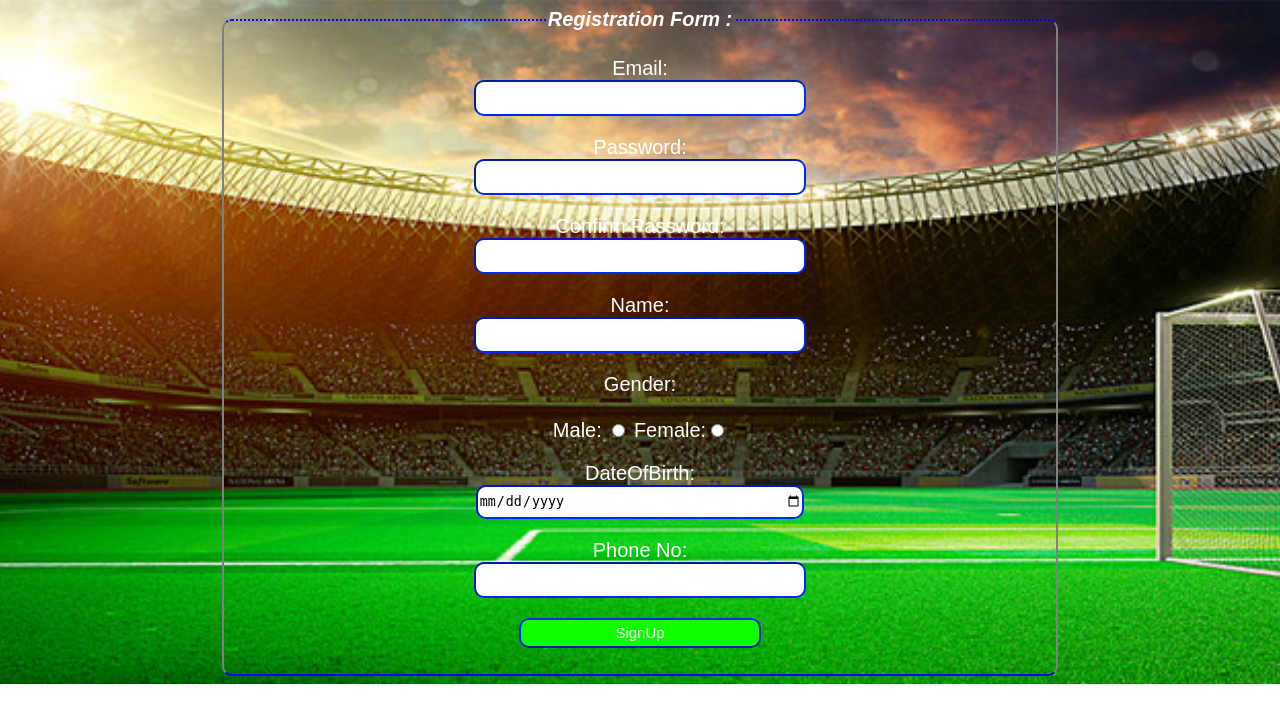
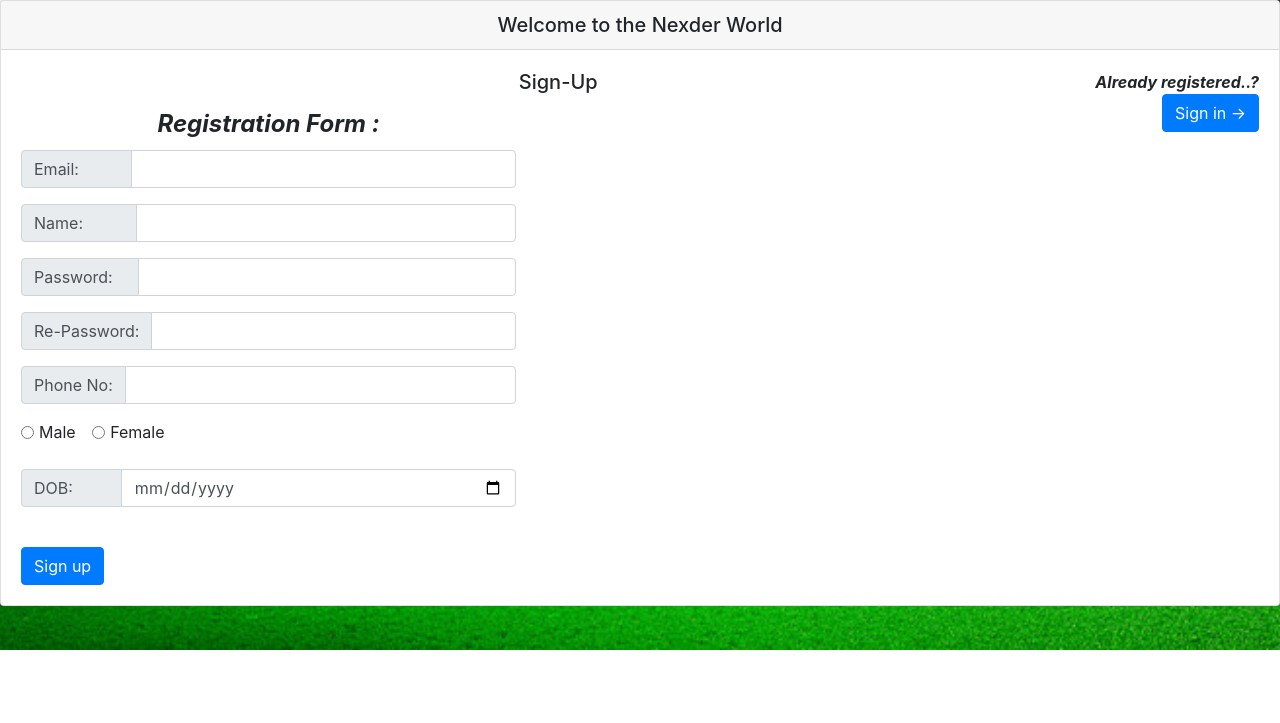
Before and after one commit to hisaransh/Nexdere, a PHP site: page /signup.php in a window 1280 px wide. Shown: the top 723 px of the page. Run offline with PHP 8.4, Linux system fonts and the light colour scheme.

Commit message:
sinup visuals updated

```diff
--- a/signup.php
+++ b/signup.php
@@ -4,11 +4,13 @@
 	<title>NexDeer</title>
 	<meta name = "viewport" content="width=device-width, initial-scale=1, user-scalable=no"/>
 	<title></title>
-	<!-- <link rel="stylesheet" href="css/bootstrap.min.cs --><!-- s"> -->
+	<link rel="stylesheet" href="css/bootstrap.min.cs --><!-- s">
 	<link rel="stylesheet" href="css/style.css">
-	<!-- <link rel="stylesheet" href="https://cdnjs.cloudflare.com/ajax/libs/font-awesome/4.7.0/css/font-awesome.min.css">
-	 -->
-	 <script>
+	<link rel="stylesheet" href="https://stackpath.bootstrapcdn.com/bootstrap/4.1.3/css/bootstrap.min.css" integrity="sha384-MCw98/SFnGE8fJT3GXwEOngsV7Zt27NXFoaoApmYm81iuXoPkFOJwJ8ERdknLPMO" crossorigin="anonymous">
+	<link rel="stylesheet" href="https://cdnjs.cloudflare.com/ajax/libs/font-awesome/4.7.0/css/font-awesome.min.css">
+
+
+	<script>
 		function validate()
 		{
 			var userName = document.forms["signupform"]["name"].value;
@@ -16,21 +18,8 @@
 			var password1 = document.forms["signupform"]["password"].value;
 			var password2 = document.forms["signupform"]["password2"].value;
 			var error = "";
-			var length = password1.length;
-            if(length<8)
-            {
-                error = "Length of password shoud be greater then 8";
-				document.getElementById('forerror').innerHTML = error;
-				return false;
-            }
-			if(password1 != password2)
-			{
-				error = "Password and confirm password are not same";
-				document.getElementById('forerror').innerHTML = error;
-				return false;
-			}
 
-			length = userName.length;
+			var length = userName.length;
             //Name field should not be empty
             if(userName == ""){
                 error = "Name feild is Necessary";
@@ -45,17 +34,37 @@
                 }
                 else if(userName[i] >=0 && userName[i] <=9)
                 {
-                    error = "Name feild can't contain numbers";
+                    error = "<strong>Name feild can't contain numbers</strong>";
 					document.getElementById('forerror').innerHTML = error;
+					document.getElementById('forerror').classList.remove("none");
                     return false;
                 }
             }
 
+            // validation of password
+            length = password1.length;
+            if(length<8)
+            {
+                error = "<strong>Length of password shoud be greater then 8</strong>";
+				document.getElementById('forerror').innerHTML = error;
+				document.getElementById('forerror').classList.remove("none");
+				return false;
+            }
+			if(password1 != password2)
+			{
+				error = "<strong>Password and confirm password are not same</strong>";
+				document.getElementById('forerror').innerHTML = error;
+				document.getElementById('forerror').classList.remove("none");
+				return false;
+			}
+
+			//validation of phone
 			length = phoneno.length;
 			if(length!=10)
 			{
-				error = "Enter valid phone no of 10 digits";
+				error = "<strong> Enter valid phone no of 10 digits </strong>";
 				document.getElementById('forerror').innerHTML = error;
+				document.getElementById('forerror').classList.remove("none");
 				return false;
 			}
 			for(var i = 0;i<length;i++)
@@ -64,7 +73,9 @@
                     continue;
                 }
                 else{
-                    error = "Phone Number should be in numbers";
+                    error = "<strong>Phone Number should be in numbers</strong>";
+                    document.getElementById('forerror').innerHTML = error;
+					document.getElementById('forerror').classList.remove("none");
                     return false;
                 }
             }
@@ -72,52 +83,96 @@
 		}
 	 </script>
 </head>
+
 <body class="body bg-image">
-	<form  method="POST" action = "registeringOnDatabase.php"  name="signupform" onsubmit="return validate()"  class=" _80 mar0">
-		<fieldset class="_80 mar0 fieldset">
-			<legend align ="center" class="white ">
-				<i><b>Registration Form :</b></i>
-			</legend>
-			<p align="center" class="white">
-				<label for="email" class="label" >Email:</label><br>
-				<input type="email" name="email" class="_40 input" required>
-			</p>
 
-			<p align="center" class="white">
-				<label for="password">Password:</label><br>
-				<input type="password" name="password" class="_40 input" required>
-			</p>
-
-			<p align="center" class="white">
-				<label for="confirmpassword">Confirm Password:</label><br>
-				<input type="password" name="password2" class="_40 input" required>
-			</p>
-
-			<p align="center" class="white">
-				<label for="name">Name:</label><br>
-				<input type="text" name="name" class="_40 input" required>
-			</p>
-			<p align="center" class="white">
-				<label for="gender">Gender:</label><br><br>
-				Male: <input type="radio" name="gender" value = "male">
-				Female:<input type="radio" name="gender" value = "female">
-			</p>
-			<p align="center" class="white">
-				<label for="dob">DateOfBirth:</label><br>
-				<input type="date" name="dob" class="_40 input" max=<?php
+	<div class="card">
+	  <h5 class="card-header center">Welcome to the Nexder World</h5>
+	  <div class="card-body">
+	  	<div class="right">
+	  		<span><b><i>Already registered..?</i></b></span><br>
+	  		<a href="signin.php " class="btn btn-primary right">Sign in -></a>
+	  	</div>
+	    <h5 class="card-title center">Sign-Up</h5>
+	    	<form  method="POST" action = "registeringOnDatabase.php"  name="signupform" onsubmit="return validate()"  class="mar0">
+				<fieldset class="_40 center2  ">
+					<legend align ="center" class=" ">
+						<i><b>Registration Form :</b></i>
+					</legend>
+					<div class="input-group mb-3 center ">
+					 	<div class="input-group-prepend">
+					    	<span class="input-group-text" id="inputGroup-sizing-default"> Email: &nbsp;&nbsp;&nbsp;&nbsp;&nbsp;&nbsp;&nbsp;&nbsp;
+					    	</span>
+					  	</div>
+					  	<input type="email" name="email" class="form-control" aria-label="Sizing example input" aria-describedby="inputGroup-sizing-default"
+					  	required>
+					</div>
+					<div class="input-group mb-3 center ">
+					 	<div class="input-group-prepend">
+					    	<span class="input-group-text" id="inputGroup-sizing-default"> Name: &nbsp;&nbsp;&nbsp;&nbsp;&nbsp;&nbsp;&nbsp;&nbsp;
+					    	</span>
+					  	</div>
+					  	<input type="text" name="name" class="form-control" aria-label="Sizing example input" aria-describedby="inputGroup-sizing-default" required>
+					</div>
+					<div class="input-group mb-3 center ">
+					 	<div class="input-group-prepend">
+					    	<span class="input-group-text" id="inputGroup-sizing-default"> Password:&nbsp;&nbsp;&nbsp;
+					    	</span>
+					  	</div>
+					  	<input type="Password" name="password" class="form-control" aria-label="Sizing example input" aria-describedby="inputGroup-sizing-default" required>
+					</div>
+					<div class="input-group mb-3 center ">
+					 	<div class="input-group-prepend">
+					    	<span class="input-group-text" id="inputGroup-sizing-default"> Re-Password:
+					    	</span>
+					  	</div>
+					  	<input type="Password" name="password2" class="form-control" aria-label="Sizing example input" aria-describedby="inputGroup-sizing-default" required>
+					</div>
+					<div class="input-group mb-3 center ">
+					 	<div class="input-group-prepend">
+					    	<span class="input-group-text" id="inputGroup-sizing-default"> Phone No:
+					    	</span>
+					  	</div>
+					  	<input type="Phone" name="phone" class="form-control" aria-label="Sizing example input" aria-describedby="inputGroup-sizing-default" required>
+					</div>
+					<div class="form-check form-check-inline ">
+		  				<input class="form-check-input" type="radio" name="gender" id="inlineRadio1" value="male">
+		 			 	<label class="form-check-label" for="inlineRadio1">Male</label>
+					</div>
+					<div class="form-check form-check-inline">
+		  				<input class="form-check-input" type="radio" name="gender" id="inlineRadio2" value="female">
+		  				<label class="form-check-label" for="inlineRadio2">Female</label>
+					</div>
+					<br>
+					<br>
+					<div class="input-group mb-3 center ">
+					 	<div class="input-group-prepend">
+					    	<span class="input-group-text" id="inputGroup-sizing-default"> DOB: &nbsp;&nbsp;&nbsp;&nbsp;&nbsp;&nbsp;&nbsp;
+					    	</span>
+					  	</div>
+					  	<input type="date" name="dob" class="form-control" aria-label="Sizing example input" aria-describedby="inputGroup-sizing-default" max=<?php
                         echo date('Y-m-d');
                             ?> required>
-			</p>
+					</div>
+					<br>
+					<div class="alert alert-warning alert-dismissible fade show none" role="alert" id="forerror">
+						<button type="button" class="close" data-dismiss="alert" aria-label="Close">
+						<span aria-hidden="true">&times;</span>
+						</button>
+					</div>
 
-			<p align="center" class="white">
-				<label for="phone">Phone No:</label><br>
-				<input type="tel" name="phone" class="_40 input" required>
-			</p>
-			<p align="center" class="">
-				<input type="submit" name="submit" value = "SignUp" class=" _30 input submit" required>
-			</p>
-		</fieldset>
-	</form>
-		<div id='forerror'> </div>
+					<div class="" >
+						<button type="submit" class="btn btn-primary" name="submit" value = "SignUp" required>Sign up</button>
+					</div>
+				</fieldset>
+			</form>
+	  </div>
+	</div>
+
 </body>
+
+	<script src="https://code.jquery.com/jquery-3.3.1.slim.min.js" integrity="sha384-q8i/X+965DzO0rT7abK41JStQIAqVgRVzpbzo5smXKp4YfRvH+8abtTE1Pi6jizo" crossorigin="anonymous"></script>
+    <script src="https://cdnjs.cloudflare.com/ajax/libs/popper.js/1.14.3/umd/popper.min.js" integrity="sha384-ZMP7rVo3mIykV+2+9J3UJ46jBk0WLaUAdn689aCwoqbBJiSnjAK/l8WvCWPIPm49" crossorigin="anonymous"></script>
+    <script src="https://stackpath.bootstrapcdn.com/bootstrap/4.1.3/js/bootstrap.min.js" integrity="sha384-ChfqqxuZUCnJSK3+MXmPNIyE6ZbWh2IMqE241rYiqJxyMiZ6OW/JmZQ5stwEULTy" crossorigin="anonymous"></script>
+  </body>
 </html>
```
